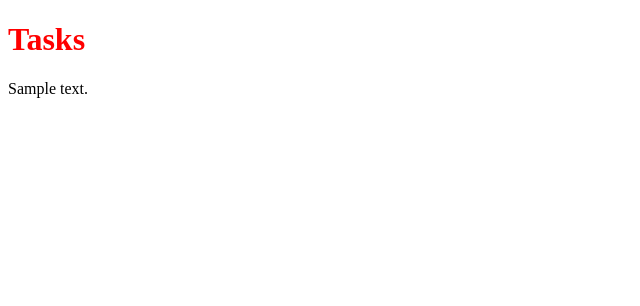
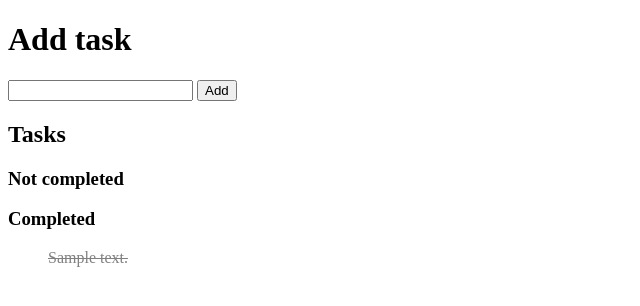
Before and after one commit to gawrol/gawrol-projects, a Django app: page /td/ in a window 1280 px wide. Shown: the top 306 px of the page, without its empty margins (0-640 px from the left). Run offline with Django 4.2, Linux system fonts and the light colour scheme; tables that the repository leaves empty hold one stand-in row (values such as "Sample post").

Commit message:
Change task state w/ AJAX POST request; simple create task w/ DJANGO POST

```diff
--- a/static/td/css/styles.css
+++ b/static/td/css/styles.css
@@ -1,3 +1,8 @@
-#test {
-    color: red;
+ul {
+    list-style-type: none;
 }
+
+.state {
+    color: gray;
+    text-decoration: line-through;
+}
--- a/static/td/js/scripts.js
+++ b/static/td/js/scripts.js
@@ -1,5 +1,51 @@
-hello = document.getElementById('test');
-console.log(hello);
-hello.addEventListener('click', function() {
-    hello.innerHTML = 'Hello Poland';
-});
+// Substract CSRF token from cookie for AJAX POST request
+const cookie = document.cookie;
+const csrfToken = cookie.substring(cookie.indexOf('=') + 1);
+
+// Define task uls
+const tasksC = document.getElementById("tasksC");
+const tasksNC = document.getElementById("tasksNC");
+
+// Example POST method implementation:
+async function postState(url = '', data = {}) {
+    // Default options are marked with *
+    const response = await fetch(url, {
+        method: 'POST', // *GET, POST, PUT, DELETE, etc.
+        mode: 'cors', // no-cors, *cors, same-origin
+        cache: 'no-cache', // *default, no-cache, reload, force-cache, only-if-cached
+        credentials: 'same-origin', // include, *same-origin, omit
+        headers: {
+            'Content-Type': 'application/json',
+            // 'Content-Type': 'application/x-www-form-urlencoded',
+            'X-CSRFToken': csrfToken,
+        },
+        redirect: 'follow', // manual, *follow, error
+        referrerPolicy: 'no-referrer', // no-referrer, *no-referrer-when-downgrade, origin, origin-when-cross-origin, same-origin, strict-origin, strict-origin-when-cross-origin, unsafe-url
+        body: JSON.stringify(data) // body data type must match "Content-Type" header
+    });
+    return response.json(); // parses JSON response into native JavaScript objects
+}
+
+function state(url, id) {
+    let taskId = 'task' + id;
+    let task = document.getElementById(taskId);
+
+    postState(url, {})
+        .then(data => {
+            if (data.task.id == id) {
+                task.classList.toggle('state');
+                if (data.task.state == true) {
+                    tasksC.insertBefore(task, tasksC.children[0]);
+                }
+                else if (data.task.state == false) {
+                    tasksNC.insertBefore(task, tasksNC.children[0]);
+                }
+            }
+            else {
+                console.log('Task id from ajax request and server response doesnt match');
+            }
+        });
+}
+
+window.addEventListener('load', function () {
+})
--- a/td/models.py
+++ b/td/models.py
@@ -5,8 +5,8 @@ from django.db import models
 class Task(models.Model):
     desc = models.CharField(max_length=64, unique=True)
     state = models.BooleanField(default=False)
-    created_at = models.DateField(auto_now_add=True)
-    updated_at = models.DateField(auto_now=True)
+    created_at = models.DateTimeField(auto_now_add=True)
+    updated_at = models.DateTimeField(auto_now=True)
 
     def __str__(self):
         return self.desc
--- a/td/urls.py
+++ b/td/urls.py
@@ -1,8 +1,10 @@
 from django.urls import path
-from td.views import IndexView
+from td.views import CreateView, IndexView, StateView
 
 app_name = 'td'
 
 urlpatterns = [
-    path('', IndexView.as_view(), name="index"),
+    path('', IndexView.as_view(), name='index'),
+    path('create/', CreateView.as_view(), name='create'),
+    path('<int:id>/state/', StateView.as_view(), name='state'),
 ]
--- a/td/views.py
+++ b/td/views.py
@@ -1,11 +1,32 @@
-from django.shortcuts import render
+from django.shortcuts import redirect, render
+from django.urls import reverse
 from django.views import View
 from td.models import Task
+from django.http import JsonResponse
 
 # Create your views here.
 
 class IndexView(View):
     def get(self, request):
-        tasks = Task.objects.all()
-        context = {'tasks': tasks}
+        tasksC= list(Task.objects.filter(state=True).order_by('-updated_at').values())
+        tasksNC = list(Task.objects.filter(state=False).order_by('-updated_at').values())
+        context = {
+            'tasksC': tasksC,
+            'tasksNC': tasksNC,
+        }
         return render(request, 'td/index.html', context=context)
+
+class CreateView(View):
+    def post(self, request):
+        desc = request.POST.get('desc')
+        task = Task(desc=desc)
+        task.save()
+        return redirect(reverse('td:index'))
+
+class StateView(View):
+    def post(self, request, id):
+        task = Task.objects.get(id=id)
+        task.state = not task.state
+        task.save()
+        task = {'id': task.id, 'state': task.state}
+        return JsonResponse({'task': task})
--- a/templates/td/index.html
+++ b/templates/td/index.html
@@ -1,12 +1,29 @@
 {% extends 'td/base.html' %}
 
 {% block body %}
-    <h1 id="test">Tasks</h1>
-    {% if tasks %}
-        {% for task in tasks %}
-            <p>{{ task.desc }}</p>
-        {% endfor %}
-    {% else %}
-        <p>No tasks...</p>
-    {% endif %}
+    <h1>Add task</h1>
+    <form action="{% url 'td:create' %}" method="post">
+        {% csrf_token %}
+        <input type="text" name="desc">
+        <button type="submit">Add</button>
+    </form>
+    <h2>Tasks</h2>
+    <div>
+        <h3 id="headerNC">Not completed</h3>
+        <ul id="tasksNC">
+            {% if tasksNC %}
+                {% for taskNC in tasksNC %}
+                    <li id="task{{ taskNC.id }}" class="" onclick="state('{% url 'td:state' taskNC.id %}', {{ taskNC.id }})">{{ taskNC.desc }}</p>
+                {% endfor %}
+            {% endif %}
+        </ul>
+        <h3 id="headerC">Completed</h3>
+        <ul id="tasksC">
+            {% if tasksC %}
+                {% for taskC in tasksC %}
+                    <li id="task{{ taskC.id }}" class="state" onclick="state('{% url 'td:state' taskC.id %}', {{ taskC.id }})">{{ taskC.desc }}</p>
+                {% endfor %}
+            {% endif %}
+        </ul>
+    </div>
 {% endblock %}
```
Also changed, not shown: td/migrations/0002_alter_task_created_at_alter_task_updated_at.py (added).
